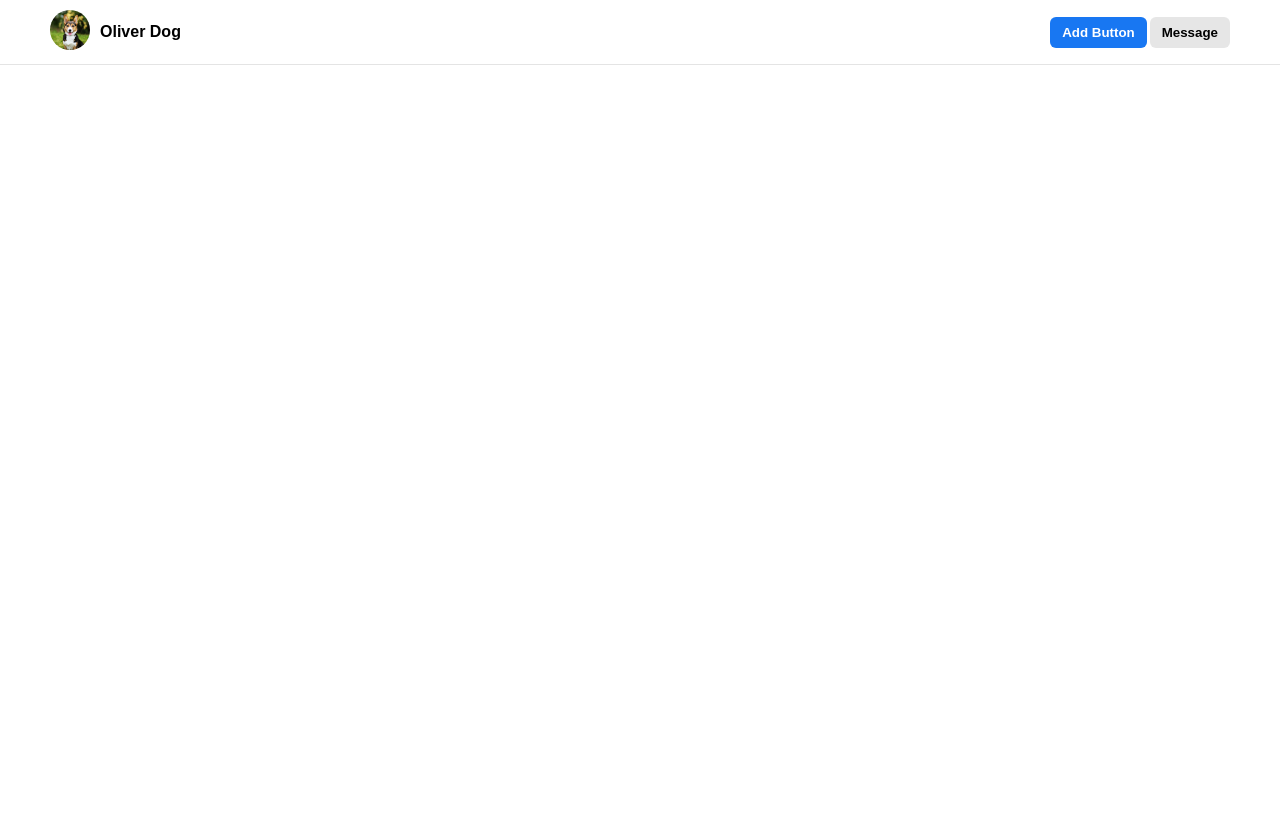
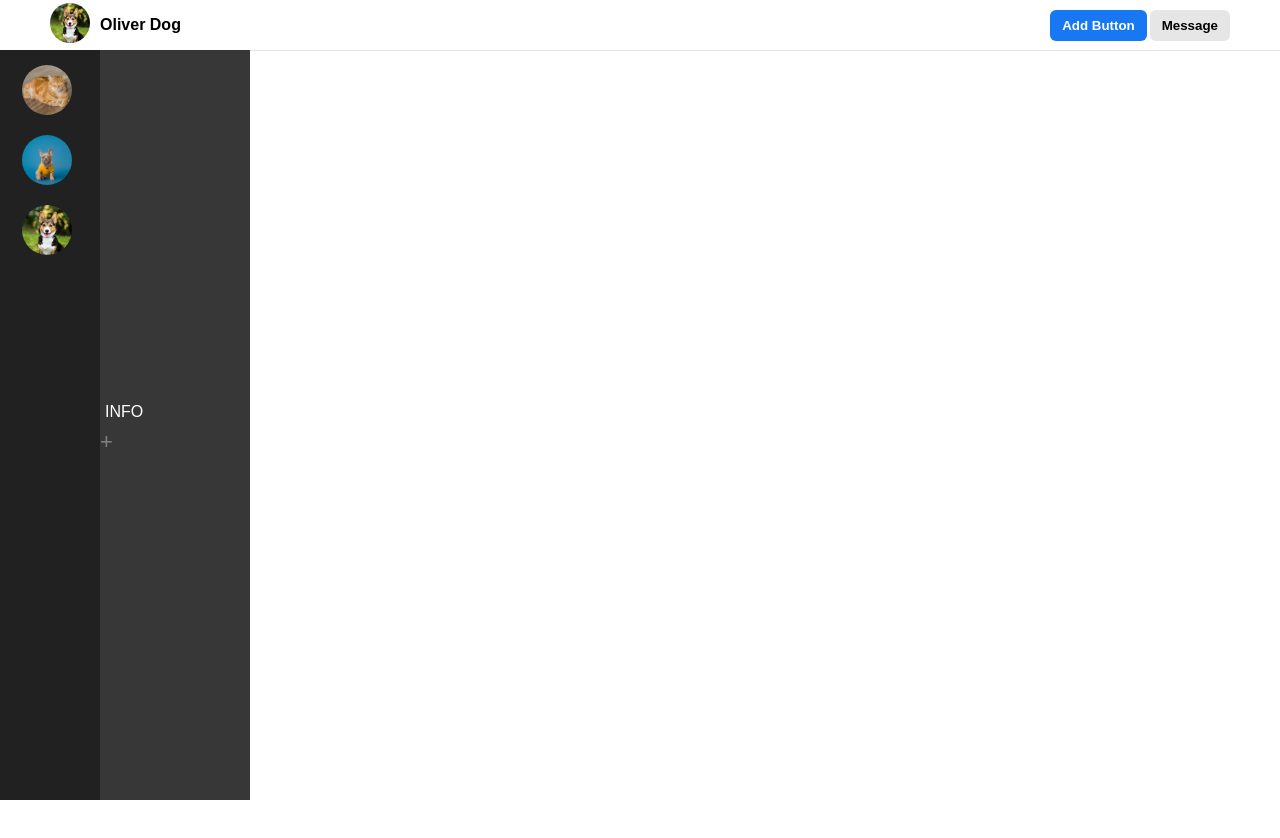
Before and after one commit to abhinay1249/HTML-CSS, a plain HTML site: page Chapter-14-challenge-tasks-1.html in a window 1280 px wide. Shown: the top 838 px of the page. Drawn offline with Linux system fonts and the light colour scheme.

Commit message:
Initial Commit

```diff
--- a/Chapter-14-challenge-tasks-1.html
+++ b/Chapter-14-challenge-tasks-1.html
@@ -13,7 +13,8 @@
     top:0;
     left:0;
     right:0;
-    padding: 10px 50px;
+    height:50px;
+    padding: 0px 50px;
     border-bottom-width:1px;
     border-bottom-style:solid;
     border-bottom-color:rgb(228,228,228);">
@@ -46,8 +47,55 @@
                 Message
             </button>
         </div>
+    </div>
 
-    </div>
+        <div style="position:fixed;
+            background-color: rgb(33, 33, 33);
+            top:50px;
+            bottom:0;
+            left:0;
+            right:10px;
+            width:100px;
+            line-height:50px;
+            ">
+            <div style="margin-top:15px;
+            margin-left:22px;">
+                <div>
+                    <img src="cat2.jpg" style="height:50px;width:50px;border-radius:25px;object-fit:cover;">
+                </div>
+                <div>
+                    <img src="dog.jpg" style="height:50px;width:50px;border-radius:25px;object-fit:cover;">
+                </div>
+                <div>
+                    <img src="cute-dog-1.jpg" style="height:50px;width:50px;border-radius:25px;object-fit:cover;">
+                </div>
+            </div>
+        </div>
+        <div style="display:flex;
+            justify-content: space-between;
+            align-items: center;
+            background-color: rgb(55,55,55);
+            position: fixed;
+            top:50px;
+            left:100px;
+            bottom:0;
+            width:150px;
+            color:gray;">
+            <div>
+                <div style="color:white;
+                    margin-top: 8px;
+                    margin-left: 5px;">
+                    INFO
+                </div>
+                <div style="font-size:22px;
+                    margin-top: 8px;
+                    margin-right: 5px;">
+                    +
+            </div>
+            </div>
+
+        </div>
+
 
 </body>
 </html>
```
